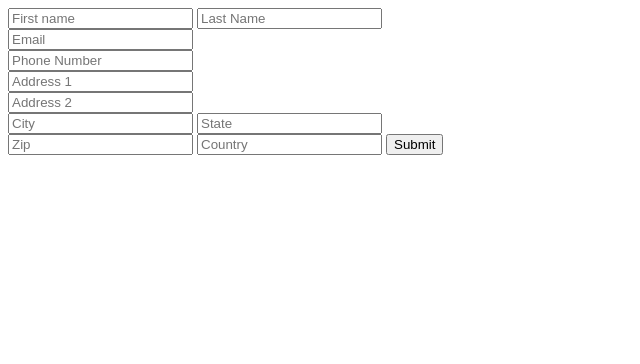
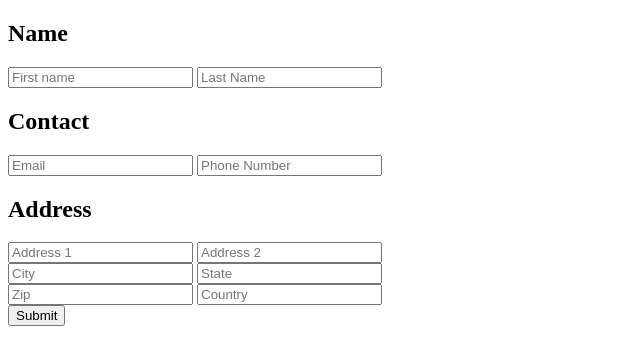
Before and after one commit to maxcodingtx/node-js-projects, a website: page basic-form-handler/public/index.html in a window 1280 px wide. Shown: the whole page, without its empty margins (0-640 px from the left). Drawn offline with Linux system fonts and the light colour scheme.

Commit message:
inserted h2 to distinguish input sections. removed several <br> tags in form

```diff
--- a/basic-form-handler/public/index.html
+++ b/basic-form-handler/public/index.html
@@ -4,9 +4,11 @@
         <meta charset="UTF-8" />
         <meta name="viewport" content="width=device-width, initial-scale=1.0" />
         <title>Form Handler</title>
+        <link rel="stylesheet" href="styles.css" />
     </head>
     <body>
         <form id="form">
+            <h2>Name</h2>
             <input
                 type="text"
                 name="firstname"
@@ -22,6 +24,7 @@
                 required
             />
             <br />
+            <h2>Contact</h2>
             <input
                 type="text"
                 name="email"
@@ -29,7 +32,6 @@
                 placeholder="Email"
                 required
             />
-            <br />
             <input
                 type="text"
                 name="phone"
@@ -38,6 +40,7 @@
                 required
             />
             <br />
+            <h2>Address</h2>
             <input
                 type="text"
                 name="address1"
@@ -45,7 +48,6 @@
                 placeholder="Address 1"
                 required
             />
-            <br />
             <input
                 type="text"
                 name="address2"
@@ -77,6 +79,7 @@
                 required
             />
 
+            <br />
             <button type="submit">Submit</button>
         </form>
     </body>
```
